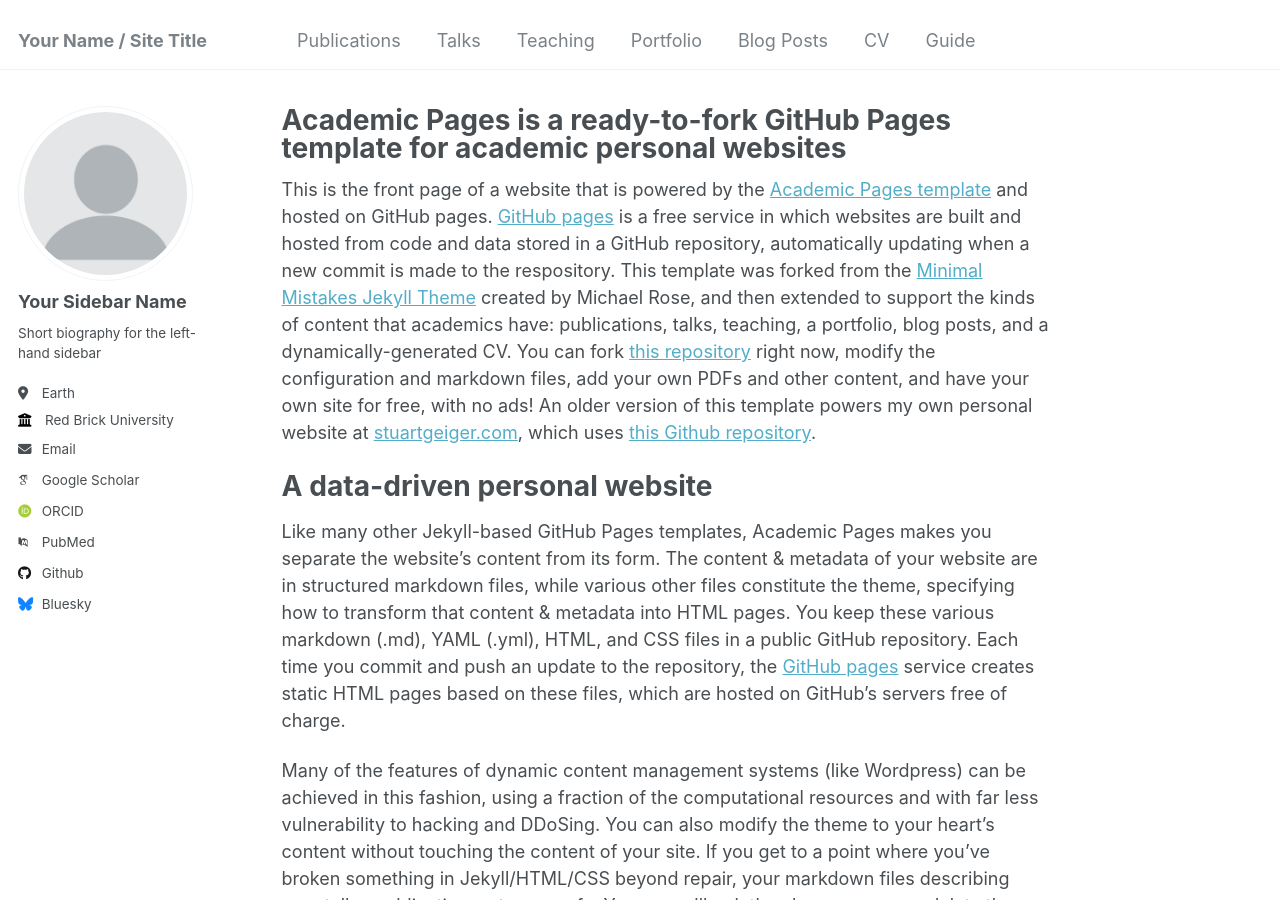
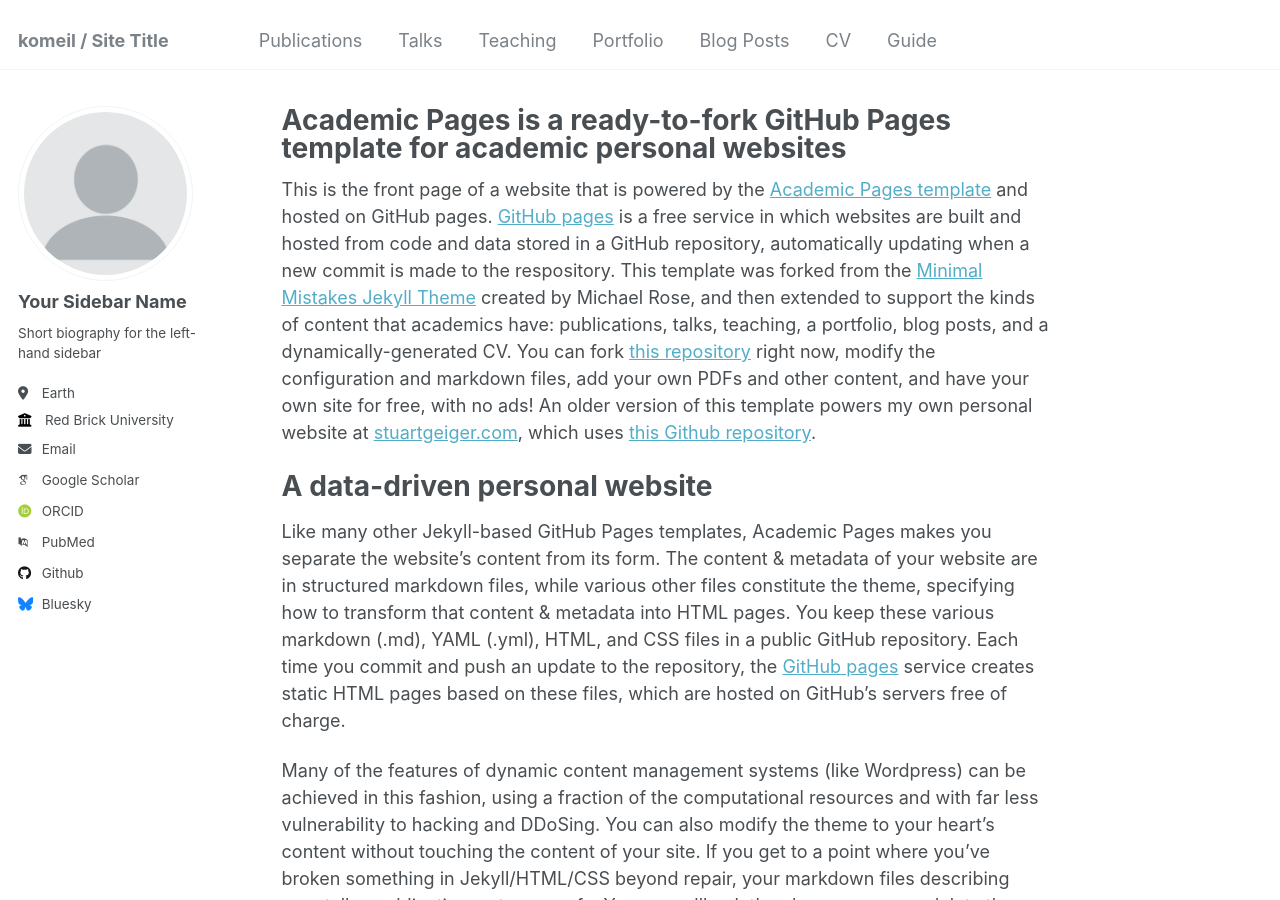
Before and after one commit to komeilnj/hasan.github.io, a Jekyll site: the page built from _pages/about.md, in a window 1280 px wide and 900 px high. Built offline with Jekyll 4.4.1, drawn with Linux system fonts in a browser that asks for light colours; some web fonts are replaced.

Commit message:
dxcvfxcvsaca

```diff
--- a/_config.yml
+++ b/_config.yml
@@ -8,7 +8,7 @@
 
 # Basic Site Settings
 locale                   : "en-US"
-title                    : "Your Name / Site Title"
+title                    : "komeil / Site Title"
 title_separator          : "-"
 name                     : &name "komeil"
 description              : &description "personal description"
```
